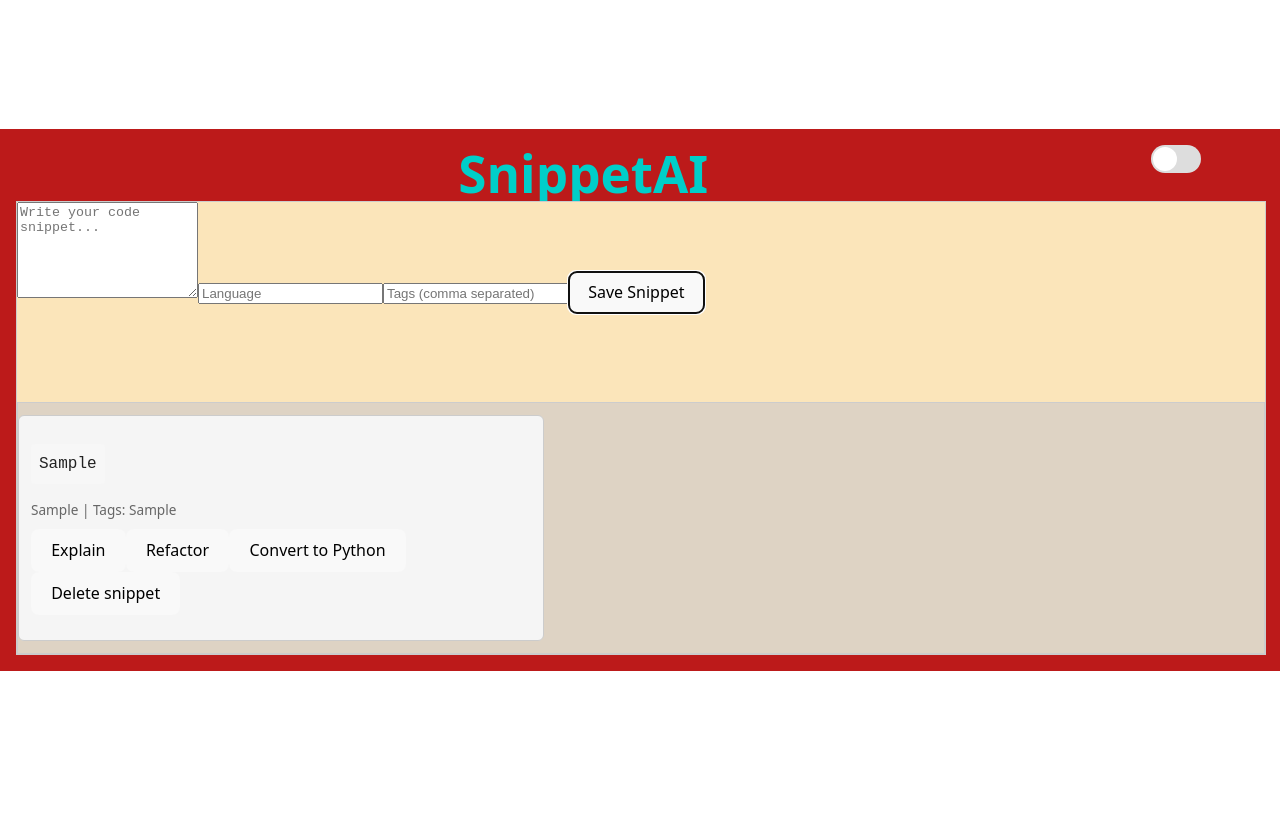
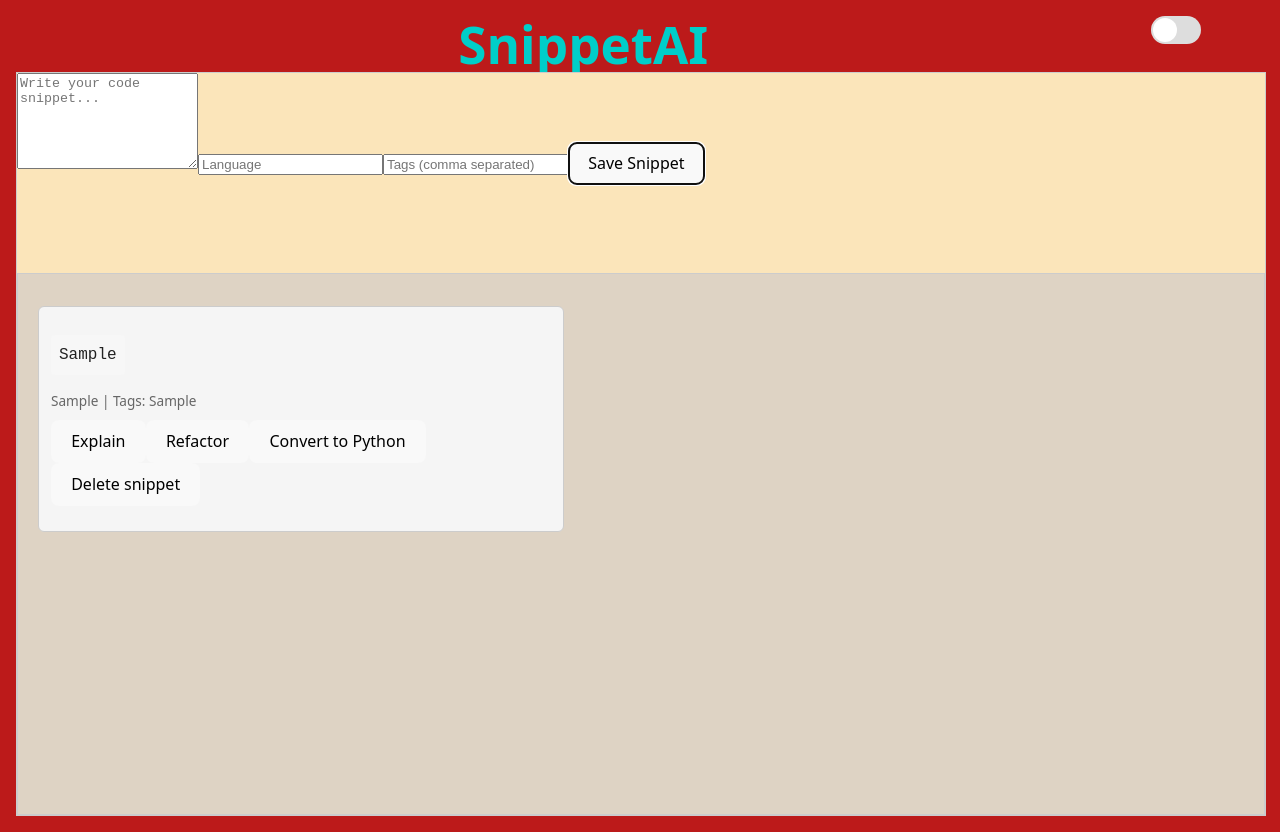
Before and after one commit to shircohen83/SnippetAI, a React (Vite) app: page / in a window 1280 px wide. Both pictures are taken after typing "Sample", "Sample", "Sample" into the empty fields and a click on the button "Save Snippet". Before the commit the page ends 800 px from the top, so only its background shows below. Built offline with nearby package versions, Linux system fonts and the light colour scheme.

Commit message:
fix snippet cards display

```diff
--- a/src/App.css
+++ b/src/App.css
@@ -38,6 +38,7 @@
 }
 
 .app-container {
+  height: 100vh;
   padding: 16px;
   background-color: var(--bg-color);
   display: flex;
@@ -82,6 +83,7 @@
 }
 
 .snippet-card {
+  position: absolute;
   border: 1px solid var(--border-color);
   margin: 12px 0;
   padding: 12px;
@@ -91,6 +93,8 @@
   background-color: var(--card-bg);
   color: var(--card-text);
   overflow: auto;
+  display: block;
+
 }
 
 .snippet-code {
```
